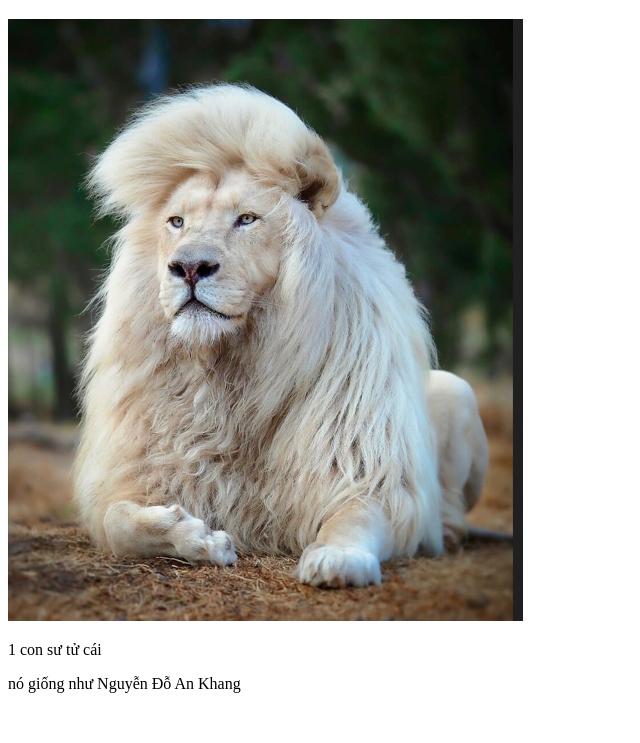
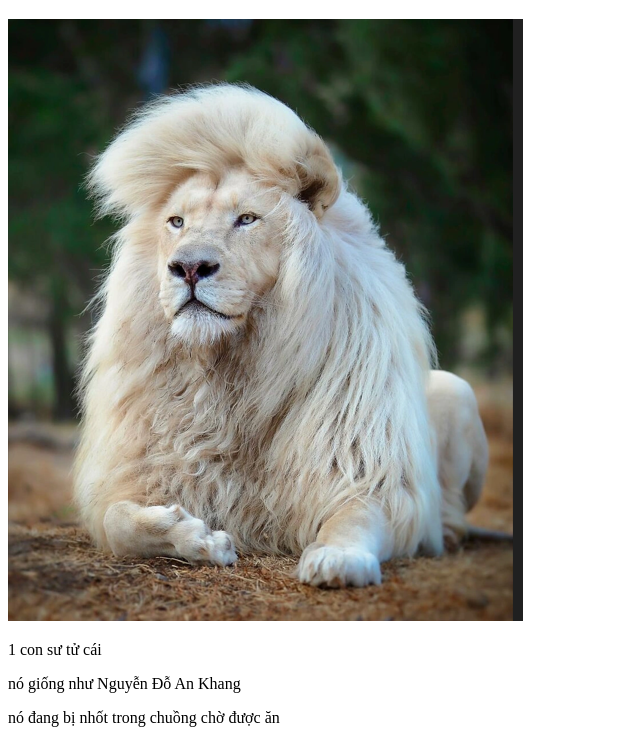
Before and after one commit to tantienle323-code/ph-n-t-ch-gi-v-ng, a plain HTML site: page index.html in a window 1280 px wide. Shown: the part 61-804 px from the top of the page, without its empty margins (0-640 px from the left). Drawn offline with Linux system fonts and the light colour scheme.

Commit message:
Update index.html

```diff
--- a/index.html
+++ b/index.html
@@ -10,4 +10,5 @@
 <img src="hinh1.png" alt="Hình ảnh">
 <p>1 con sư tử cái</p>
 <p> nó giống như Nguyễn Đỗ An Khang</p>
+<p> nó đang bị nhốt trong chuồng chờ được ăn</p>
 </body>
```
